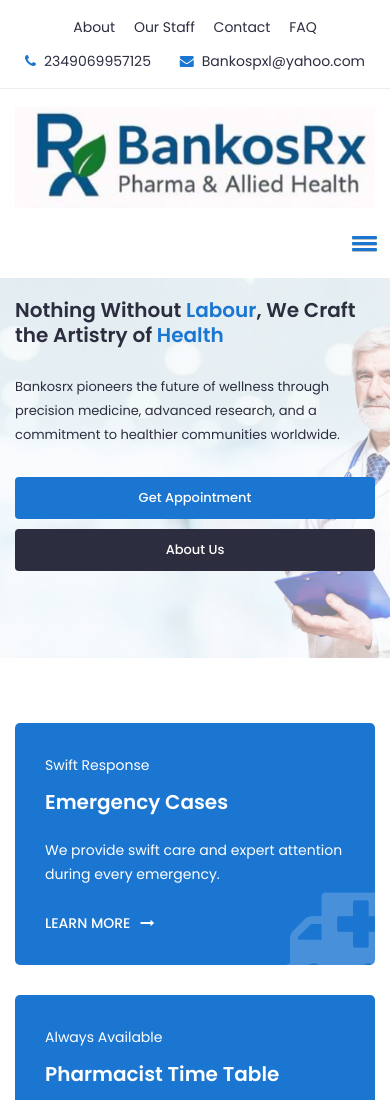
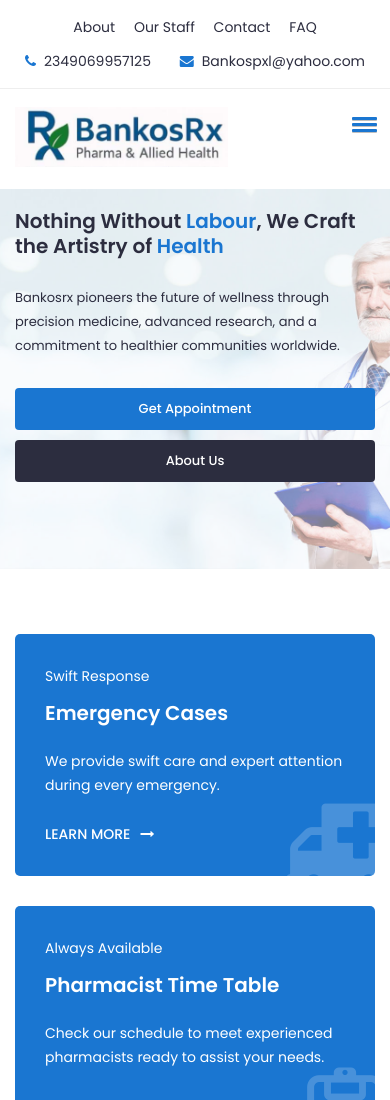
Before and after one commit to egbodofo/Bankosrx-pharmacy, a plain HTML site: page index.html in a window 390 px wide. Shown: the top 1100 px of the page. Drawn offline with Linux system fonts and the light colour scheme; a script that the page names is missing.

Commit message:
Modified logo size on mobile

```diff
--- a/css/responsive.css
+++ b/css/responsive.css
@@ -1025,6 +1025,10 @@ Version:	1.1
 	padding: 20px 0;
 }
 
+#logo {
+	height: 60px;
+	width: fit-content;
+}
 
 }
 /* Mobile Screen */
@@ -1299,10 +1303,9 @@ Version:	1.1
 .footer .footer-top {
 	padding: 65px 0px;
 }
-
-
-
-
-
+#logo {
+	height: 60px;
+	width: fit-content;
+}
 
 }
--- a/index.html
+++ b/index.html
@@ -115,7 +115,7 @@
 							<div class="col-lg-3 col-md-3 col-12">
 								<!-- Start Logo -->
 								<div class="logo">
-									<a href="index.html"><img src="img/bankosrx-logo.PNG" alt="#"></a>
+									<a href="index.html"><img id="logo" src="img/bankosrx-logo.PNG" alt="#"></a>
 								</div>
 								<!-- End Logo -->
 								<!-- Mobile Nav -->
```
Also changed, not shown: 404.html (+1 -1 lines), blog-single.html (+1 -1 lines), contact.html (+1 -1 lines), portfolio-details.html (+1 -1 lines).
